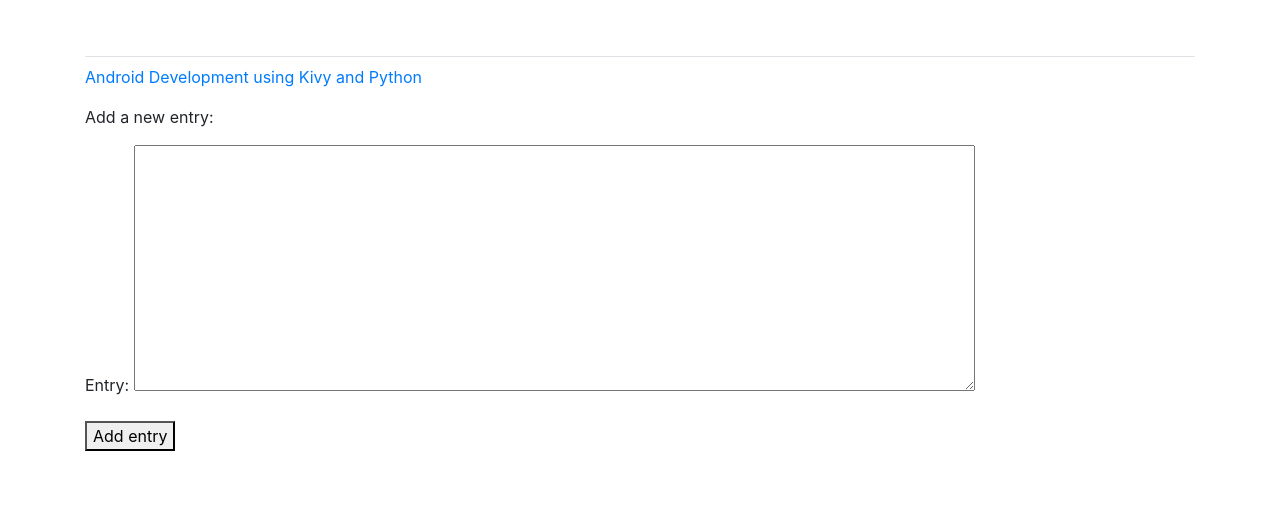
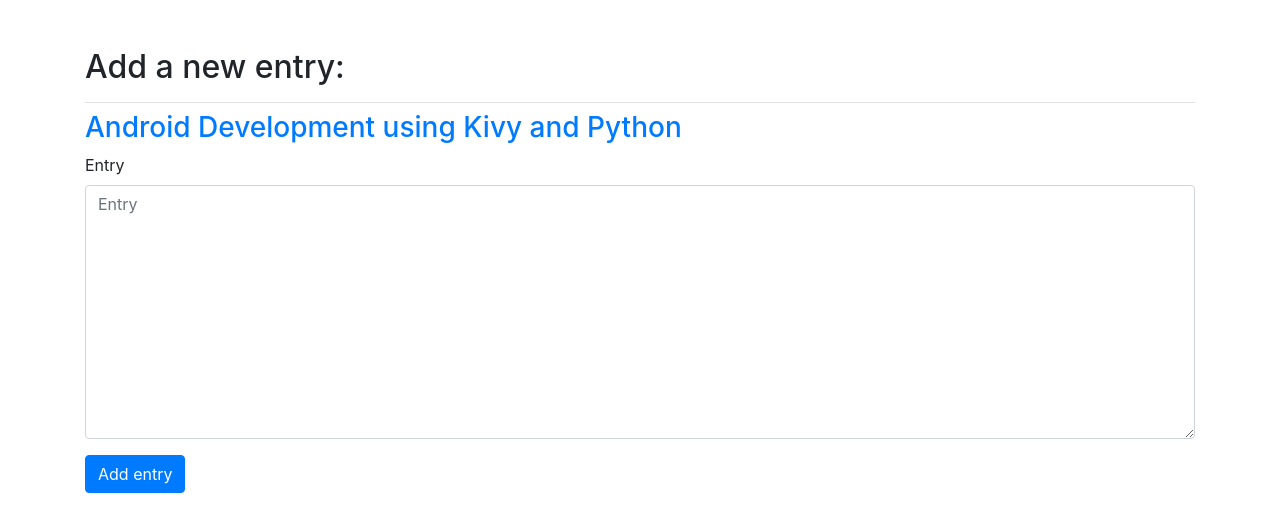
Before and after one commit to melikabaharnemati/Learning-log-website, a Django app: page /new_entry/1/ in a window 1280 px wide. Shown: the part 58-590 px from the top of the page. Run offline with Django 4.2, Linux system fonts and the light colour scheme; a user stored in the database is signed in; data comes from the database, SQL or seed files in the repository; some libraries are stand-ins or nearby versions.

Commit message:
new_entry.html modified with bootstrap

```diff
--- a/learning_logs/templates/learning_logs/new_entry.html
+++ b/learning_logs/templates/learning_logs/new_entry.html
@@ -1,15 +1,22 @@
 {% extends "learning_logs/base.html" %}
+{% load bootstrap4 %}
+
+{% block page_header %}
+  <h2>Add a new entry:</h2>
+{% endblock page_header %}
 
 {% block content %}
 
-  <p><a href="{% url 'learning_logs:topic' topic.id %}">{{ topic }}</a></p>
+  <h3><a href="{% url 'learning_logs:topic' topic.id %}">{{ topic }}</a></h3>
 
-  <p>Add a new entry:</p>
+  <form action="{% url 'learning_logs:new_entry' topic.id %}" method='post'
+  class="form">
+    {% csrf_token %}
+    {% bootstrap_form form %}
+    {% buttons %}
+      <button name='submit' class="btn btn-primary">Add entry</button>
+    {% endbuttons %}
 
-  <form action="{% url 'learning_logs:new_entry' topic.id %}" method='post'>
-    {% csrf_token %}
-    {{ form.as_p }}
-    <button name='submit'>Add entry</button>
   </form>
 
 {% endblock content %}
```
